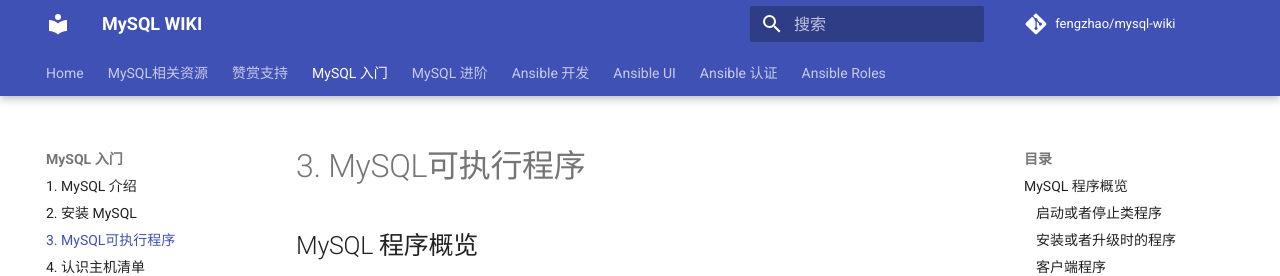
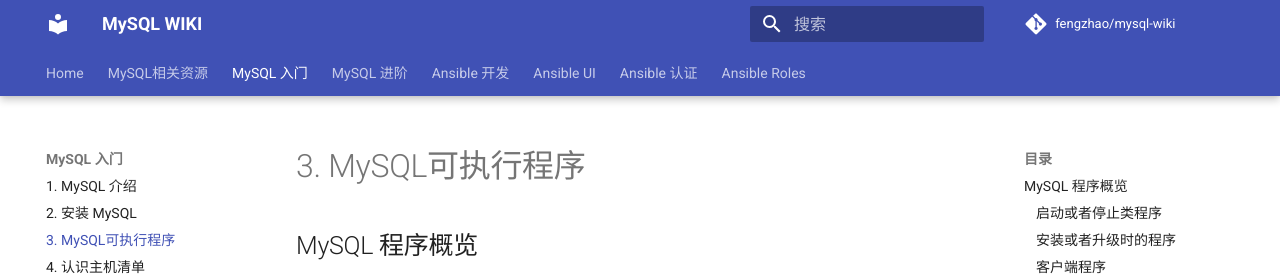
Before and after one commit to fengzhaowiki/mysql-wiki, an MkDocs documentation site: the page built from docs/basic/3.mysql_execute_command.md, in a window 1280 px wide. Shown: the top 276 px of the page. Built offline with MkDocs 1.6.1 and Material for MkDocs 9.7.7, drawn with Linux system fonts in a browser that asks for light colours; comment, search, counter and statistics services are not loaded.

Commit message:
update new docs

```diff
--- a/mkdocs.yml
+++ b/mkdocs.yml
@@ -63,7 +63,7 @@ markdown_extensions:
 nav:
   - "Home": index.md
   - "MySQL相关资源": resources.md
-  - "赞赏支持": appreciate.md
+  # - "赞赏支持": appreciate.md
   - "MySQL 入门":
       - "1. MySQL 介绍": basic/1.introduce_mysql.md
       - "2. 安装 MySQL": basic/2.install_mysql.md
```
Also changed, not shown: docs/resources.md (renamed from resources.md).
